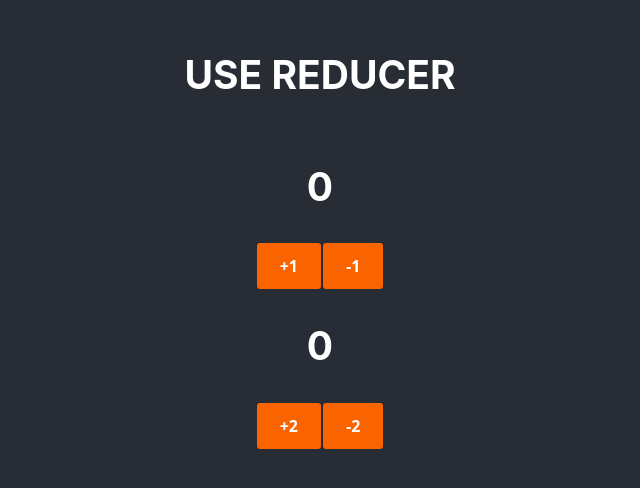
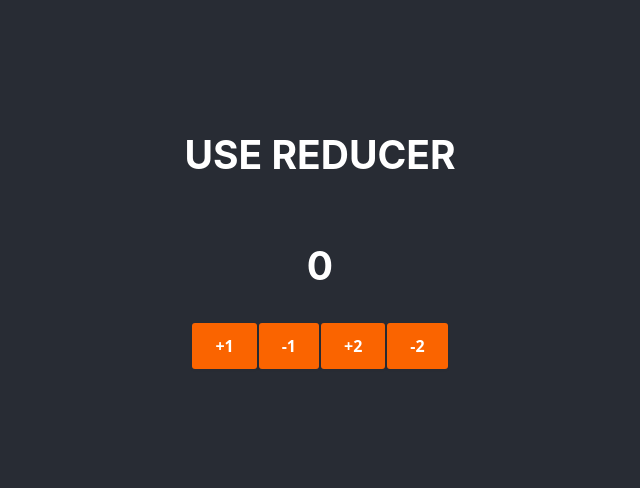
Before and after one commit to simonasablinaite/React, a React (Create React App) app: page / in a window 1280 px wide. Shown: the part 166-654 px from the top of the page, without its empty margins (320-960 px from the left). Built offline with nearby package versions, Linux system fonts and the light colour scheme.

Commit message:
useReducer() plus 2 in one line

```diff
--- a/src/Components/016/Count.jsx
+++ b/src/Components/016/Count.jsx
@@ -4,8 +4,6 @@ import count from "../../Reducers/count";
 
 function Count() {
   const [counter, dispachCounter] = useReducer(count, { number: 0 });
-
-  const [counter2, dispachCounter2] = useReducer(count, { number: 0 });
 
   return (
     <>
@@ -15,11 +13,8 @@ function Count() {
       <div>
         <button onClick={() => dispachCounter(add1())}>+1</button>
         <button onClick={() => dispachCounter(rem1())}>-1</button>
-      </div>
-      <h2>{counter2.number}</h2>
-      <div>
-        <button onClick={() => dispachCounter2(add2())}>+2</button>
-        <button onClick={() => dispachCounter2(rem2())}>-2</button>
+        <button onClick={() => dispachCounter(add2())}>+2</button>
+        <button onClick={() => dispachCounter(rem2())}>-2</button>
       </div>
     </>
   );
```
